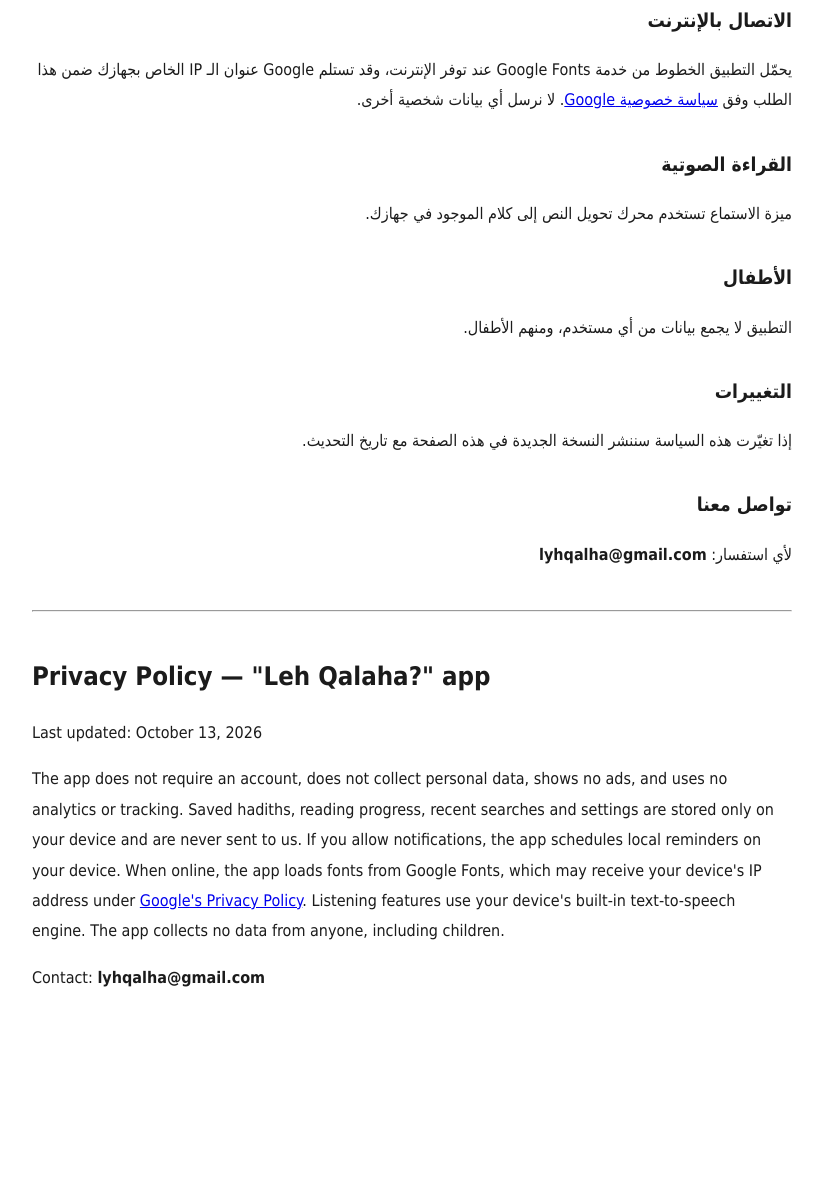
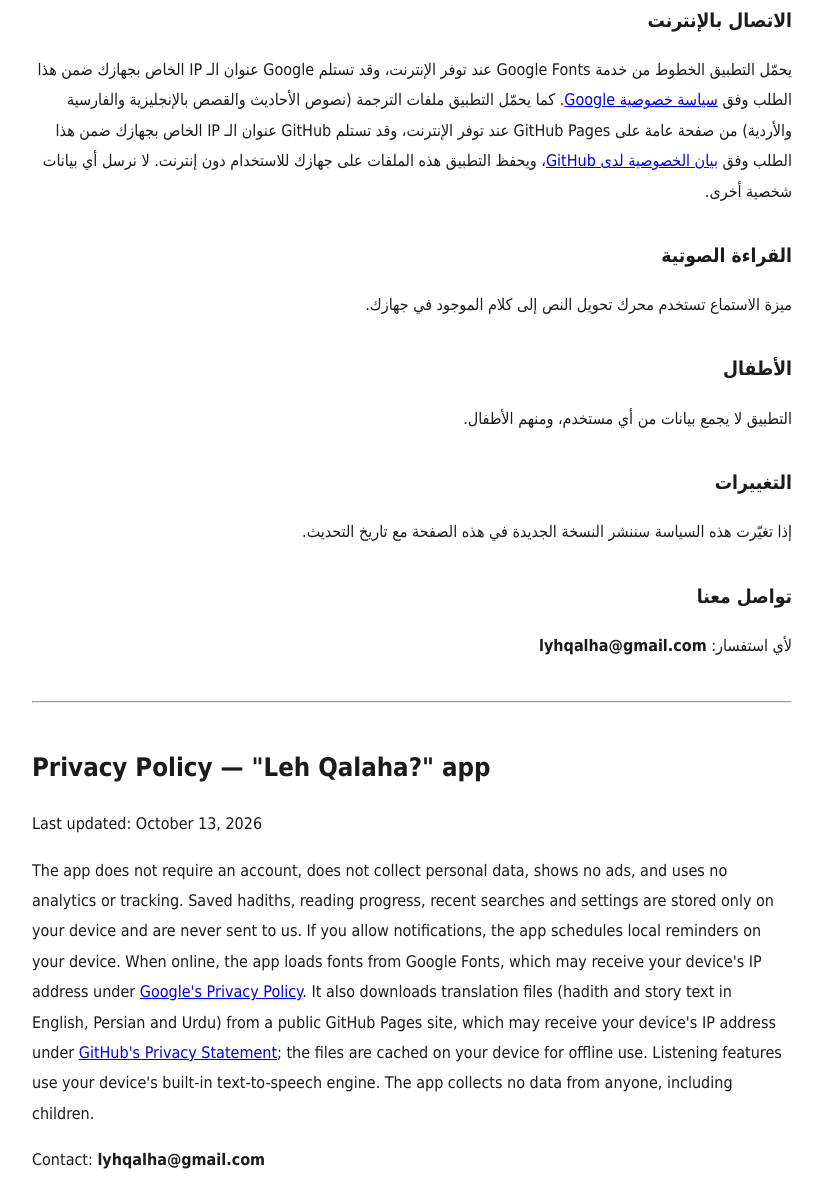
Before and after one commit to lyhqalha/leyh-qalaha-privacy, a plain HTML site: page index.html in a window 1280 px wide. Shown: the part 567-1745 px from the top of the page, without its empty margins (228-1051 px from the left). Before the commit the page ends 1600 px from the top, so only its background shows below. Drawn offline with Linux system fonts and the light colour scheme.

Commit message:
Add files via upload

```diff
--- a/index.html
+++ b/index.html
@@ -25,7 +25,7 @@
 <p>إذا سمحت بذلك، يرسل التطبيق تذكيرات محلية بالأذكار من جهازك مباشرة. يمكنك إيقافها في أي وقت من إعدادات التطبيق أو إعدادات الهاتف.</p>
 
 <h2>الاتصال بالإنترنت</h2>
-<p>يحمّل التطبيق الخطوط من خدمة Google Fonts عند توفر الإنترنت، وقد تستلم Google عنوان الـ IP الخاص بجهازك ضمن هذا الطلب وفق <a href="https://policies.google.com/privacy">سياسة خصوصية Google</a>. لا نرسل أي بيانات شخصية أخرى.</p>
+<p>يحمّل التطبيق الخطوط من خدمة Google Fonts عند توفر الإنترنت، وقد تستلم Google عنوان الـ IP الخاص بجهازك ضمن هذا الطلب وفق <a href="https://policies.google.com/privacy">سياسة خصوصية Google</a>. كما يحمّل التطبيق ملفات الترجمة (نصوص الأحاديث والقصص بالإنجليزية والفارسية والأردية) من صفحة عامة على GitHub Pages عند توفر الإنترنت، وقد تستلم GitHub عنوان الـ IP الخاص بجهازك ضمن هذا الطلب وفق <a href="https://docs.github.com/site-policy/privacy-policies/github-general-privacy-statement">بيان الخصوصية لدى GitHub</a>، ويحفظ التطبيق هذه الملفات على جهازك للاستخدام دون إنترنت. لا نرسل أي بيانات شخصية أخرى.</p>
 
 <h2>القراءة الصوتية</h2>
 <p>ميزة الاستماع تستخدم محرك تحويل النص إلى كلام الموجود في جهازك.</p>
@@ -43,7 +43,7 @@
 <div lang="en">
 <h1>Privacy Policy — "Leh Qalaha?" app</h1>
 <p>Last updated: October 13, 2026</p>
-<p>The app does not require an account, does not collect personal data, shows no ads, and uses no analytics or tracking. Saved hadiths, reading progress, recent searches and settings are stored only on your device and are never sent to us. If you allow notifications, the app schedules local reminders on your device. When online, the app loads fonts from Google Fonts, which may receive your device's IP address under <a href="https://policies.google.com/privacy">Google's Privacy Policy</a>. Listening features use your device's built-in text-to-speech engine. The app collects no data from anyone, including children.</p>
+<p>The app does not require an account, does not collect personal data, shows no ads, and uses no analytics or tracking. Saved hadiths, reading progress, recent searches and settings are stored only on your device and are never sent to us. If you allow notifications, the app schedules local reminders on your device. When online, the app loads fonts from Google Fonts, which may receive your device's IP address under <a href="https://policies.google.com/privacy">Google's Privacy Policy</a>. It also downloads translation files (hadith and story text in English, Persian and Urdu) from a public GitHub Pages site, which may receive your device's IP address under <a href="https://docs.github.com/site-policy/privacy-policies/github-general-privacy-statement">GitHub's Privacy Statement</a>; the files are cached on your device for offline use. Listening features use your device's built-in text-to-speech engine. The app collects no data from anyone, including children.</p>
 <p>Contact: <strong>lyhqalha@gmail.com</strong></p>
 </div>
 </body>
```
